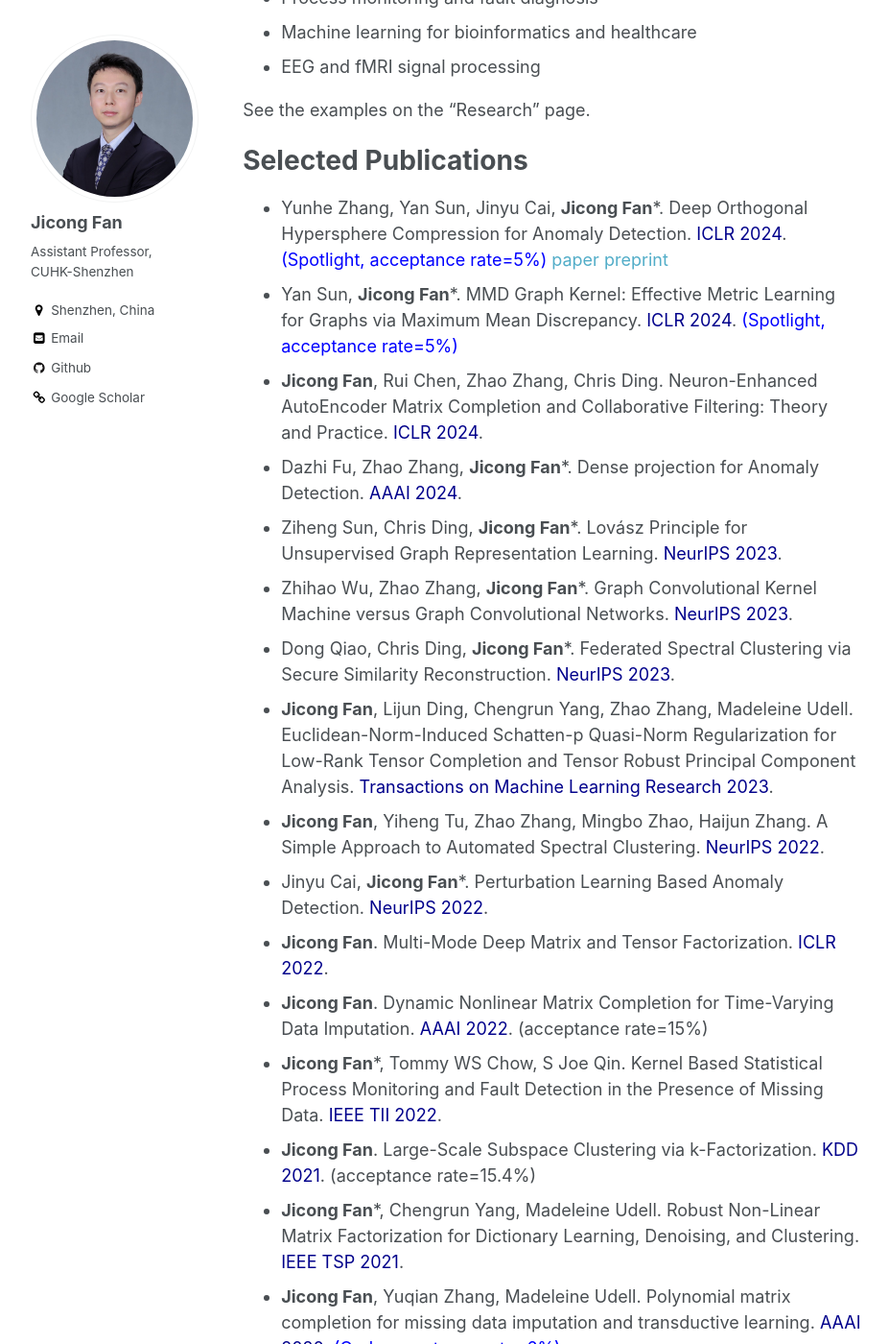
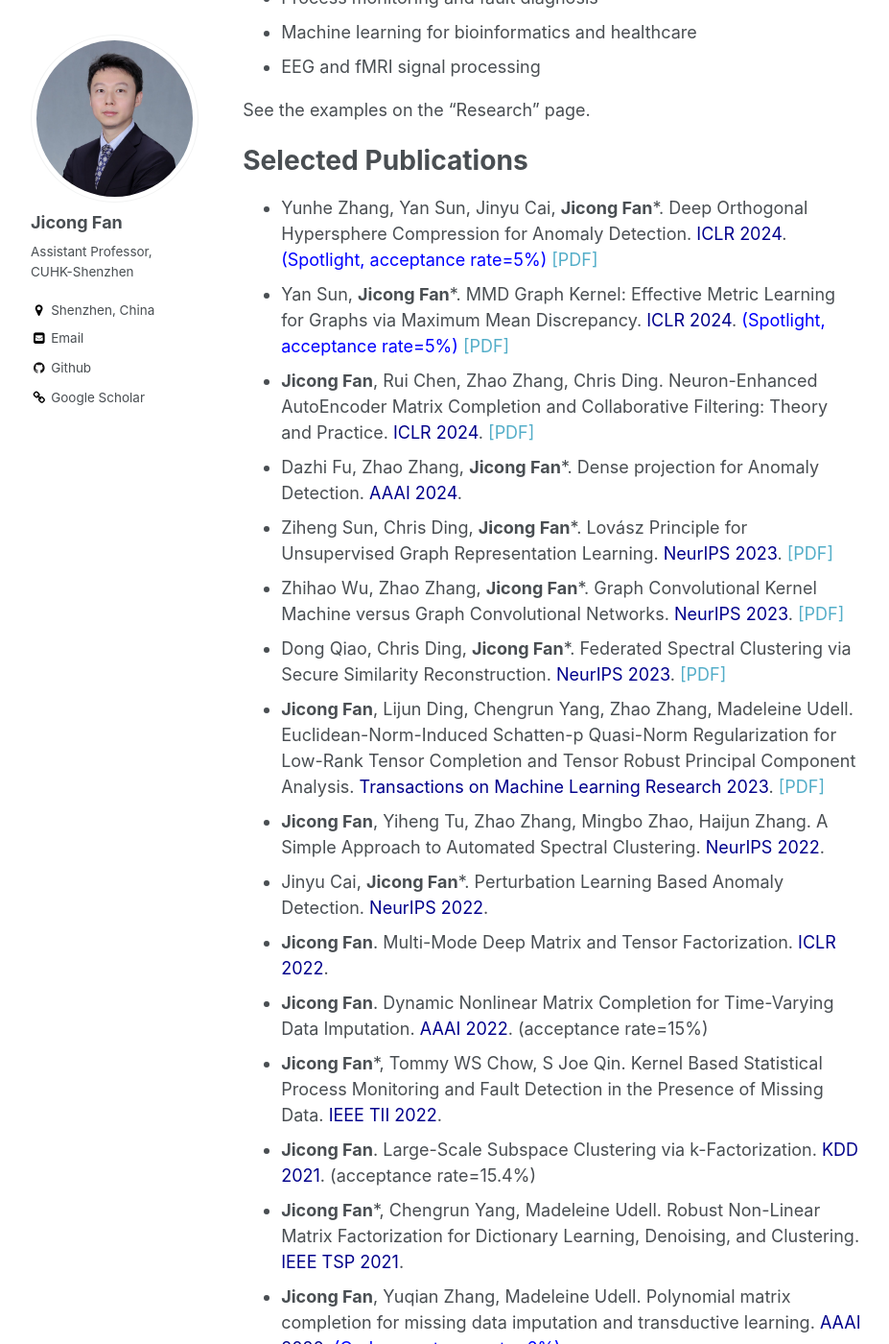
Before and after one commit to jicongfan/jicongfan.github.io, a Jekyll site: the page built from _pages/about.md, in a window 1280 px wide and 1400 px high, scrolled down 1516 px. Shown: the whole window at 96% size, without its empty margins (86-1013 px from the left). Built offline with Jekyll 4.4.1, drawn with Linux system fonts in a browser that asks for light colours.

Commit message:
Update about.md

```diff
--- a/_pages/about.md
+++ b/_pages/about.md
@@ -41,14 +41,15 @@ See the examples on the "Research" page.
 Selected Publications
 ======
 
-* Yunhe Zhang, Yan Sun, Jinyu Cai, <strong>Jicong Fan</strong>*. Deep Orthogonal Hypersphere Compression for Anomaly Detection. <font color=DarkBlue>ICLR 2024</font>. <font color=blue>(Spotlight, acceptance rate=5%) </font> <a href="https://openreview.net/pdf?id=cJs4oE4m9Q">paper preprint</a>
-* Yan Sun, <strong>Jicong Fan</strong>*. MMD Graph Kernel: Effective Metric Learning for Graphs via Maximum Mean Discrepancy. <font color=DarkBlue>ICLR 2024</font>. <font color=blue>(Spotlight, acceptance rate=5%) </font>
-* <strong>Jicong Fan</strong>, Rui Chen, Zhao Zhang, Chris Ding. Neuron-Enhanced AutoEncoder Matrix Completion and Collaborative Filtering: Theory and Practice. <font color=DarkBlue>ICLR 2024</font>.
+* Yunhe Zhang, Yan Sun, Jinyu Cai, <strong>Jicong Fan</strong>*. Deep Orthogonal Hypersphere Compression for Anomaly Detection. <font color=DarkBlue>ICLR 2024</font>. <font color=blue>(Spotlight, acceptance rate=5%) </font> <a href="https://openreview.net/pdf?id=cJs4oE4m9Q">[PDF]</a>
+* Yan Sun, <strong>Jicong Fan</strong>*. MMD Graph Kernel: Effective Metric Learning for Graphs via Maximum Mean Discrepancy. <font color=DarkBlue>ICLR 2024</font>. <font color=blue>(Spotlight, acceptance rate=5%) </font> <a href="https://openreview.net/pdf?id=GZ6AcZwA8r">[PDF]</a>
+* <strong>Jicong Fan</strong>, Rui Chen, Zhao Zhang, Chris Ding. Neuron-Enhanced AutoEncoder Matrix Completion and Collaborative Filtering: Theory and Practice. <font color=DarkBlue>ICLR 2024</font>. <a href="https://openreview.net/pdf?id=kPrxk6tUcg">[PDF]</a>
 * Dazhi Fu, Zhao Zhang, <strong>Jicong Fan</strong>*. Dense projection for Anomaly Detection. <font color=DarkBlue>AAAI 2024</font>.
-* Ziheng Sun, Chris Ding, <strong>Jicong Fan</strong>*. Lovász Principle for Unsupervised Graph Representation Learning. <font color=DarkBlue> NeurIPS 2023</font>.
+* Ziheng Sun, Chris Ding, <strong>Jicong Fan</strong>*. Lovász Principle for Unsupervised Graph Representation Learning. <font color=DarkBlue> NeurIPS 2023</font>. <a href="https://proceedings.neurips.cc/paper_files/paper/2023/file/b61da4f02b271cb7b5e3d538e2b78fb9-Paper-Conference.pdf">[PDF]</a>
 * Zhihao Wu, Zhao Zhang, <strong>Jicong Fan</strong>*. Graph Convolutional Kernel Machine versus Graph Convolutional Networks. <font color=DarkBlue>NeurIPS 2023</font>.
-* Dong Qiao, Chris Ding, <strong>Jicong Fan</strong>*. Federated Spectral Clustering via Secure Similarity Reconstruction. <font color=DarkBlue>NeurIPS 2023</font>.
-* <strong>Jicong Fan</strong>, Lijun Ding, Chengrun Yang, Zhao Zhang, Madeleine Udell. Euclidean-Norm-Induced Schatten-p Quasi-Norm Regularization for Low-Rank Tensor Completion and Tensor Robust Principal Component Analysis. <font color=DarkBlue>Transactions on Machine Learning Research 2023</font>.
+<a href="https://proceedings.neurips.cc/paper_files/paper/2023/file/3ec6c6fc9065aa57785eb05dffe7c3db-Paper-Conference.pdf">[PDF]</a>
+* Dong Qiao, Chris Ding, <strong>Jicong Fan</strong>*. Federated Spectral Clustering via Secure Similarity Reconstruction. <font color=DarkBlue>NeurIPS 2023</font>. <a href="https://proceedings.neurips.cc/paper_files/paper/2023/file/3ec6c6fc9065aa57785eb05dffe7c3db-Paper-Conference.pdf">[PDF]</a>
+* <strong>Jicong Fan</strong>, Lijun Ding, Chengrun Yang, Zhao Zhang, Madeleine Udell. Euclidean-Norm-Induced Schatten-p Quasi-Norm Regularization for Low-Rank Tensor Completion and Tensor Robust Principal Component Analysis. <font color=DarkBlue>Transactions on Machine Learning Research 2023</font>. <a href="https://openreview.net/pdf?id=Grhi800jVz">[PDF]</a>
 * <strong>Jicong Fan</strong>, Yiheng Tu, Zhao Zhang, Mingbo Zhao, Haijun Zhang. A Simple Approach to Automated Spectral Clustering. <font color=DarkBlue>NeurIPS 2022</font>.
 * Jinyu Cai, <strong>Jicong Fan</strong>*. Perturbation Learning Based Anomaly Detection. <font color=DarkBlue>NeurIPS 2022</font>.
 * <strong>Jicong Fan</strong>. Multi-Mode Deep Matrix and Tensor Factorization. <font color=DarkBlue>ICLR 2022</font>.
```
